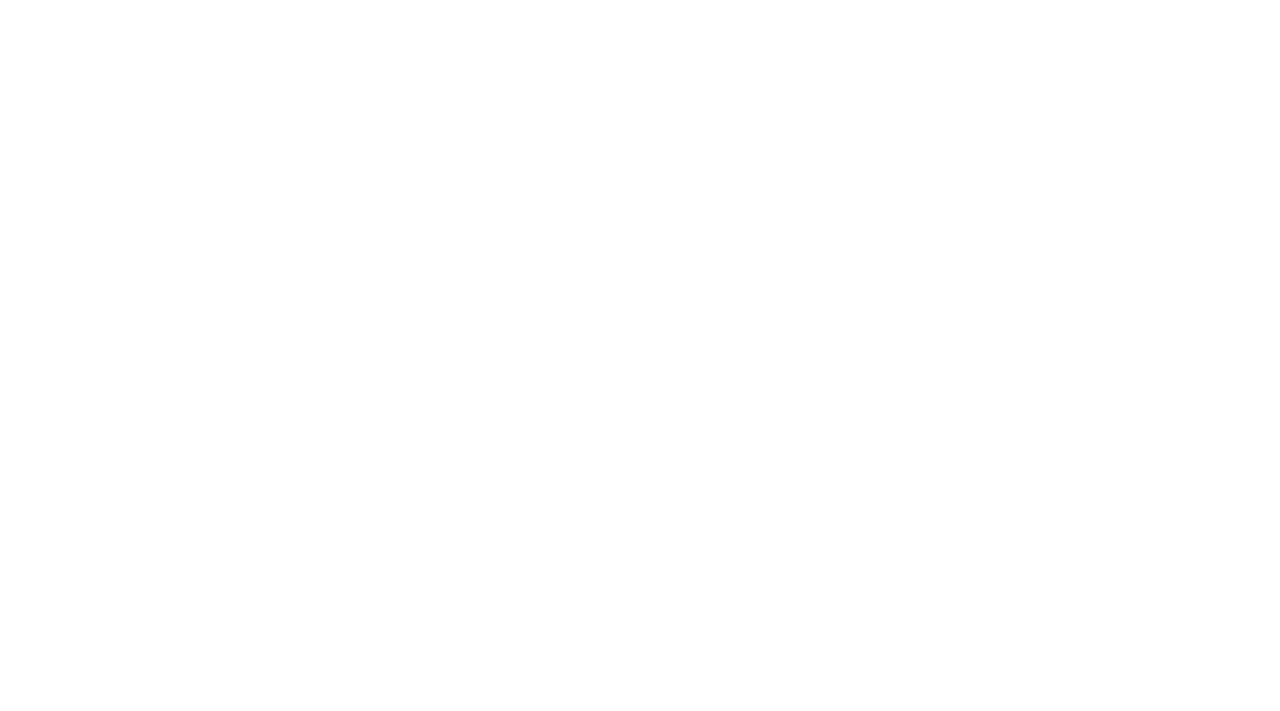
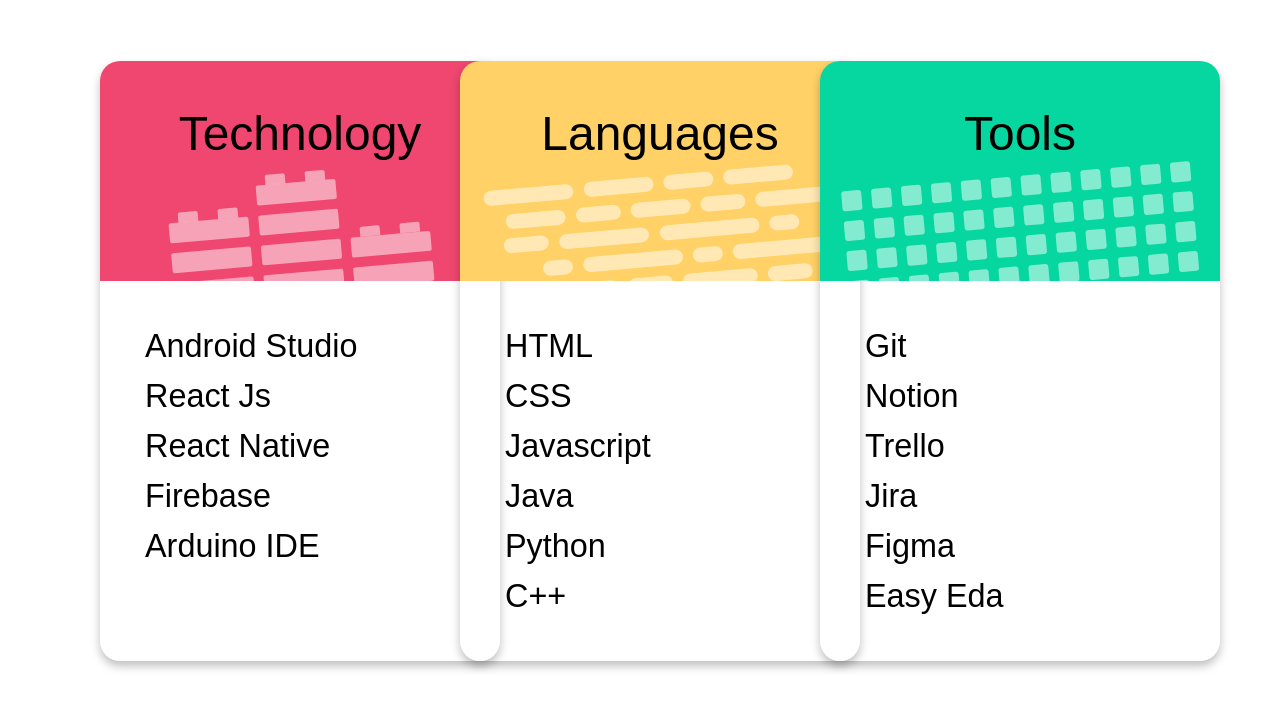
Before and after one commit to jaballogian/portfolio, a React (Create React App) app: page / in a window 1280 px wide. Shown: the part 839-1550 px from the top of the page. Before the commit the page ends 800 px from the top, so only its background shows below. Built offline with nearby package versions, Linux system fonts and the light colour scheme.

Commit message:
add Hard Skill component in Home page

```diff
--- a/src/pages/Home/Home.js
+++ b/src/pages/Home/Home.js
@@ -2,6 +2,7 @@ import React from 'react'
 
 // COMPONENTS (SORTED BY ORDER)
 import Introduction from './Introduction/Introduction'
+import HardSkill from './HardSkill/HardSkill'
 
 // STYLES
 import useStyles from './homeUseStyles'
@@ -12,6 +13,7 @@ const Home = () => {
   return (
     <div className={classes['root']}>
       <Introduction/>
+      <HardSkill/>
     </div>
   )
 }
```
